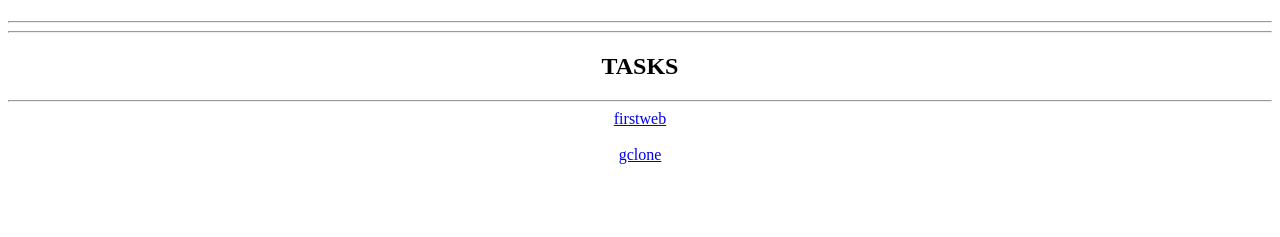
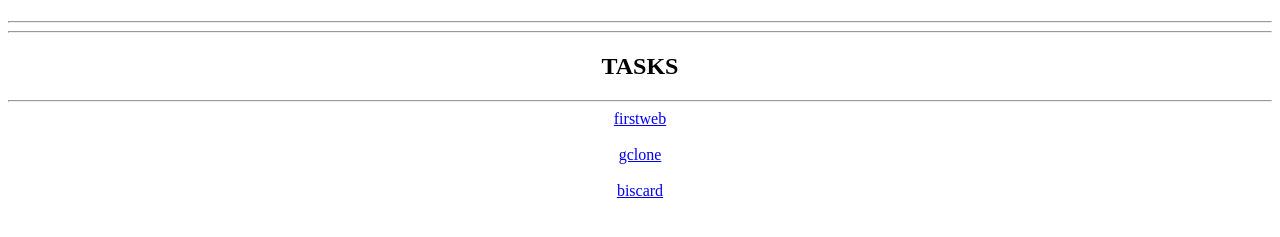
Before and after one commit to LeyaThomas/WebBootcamp_Mulearn, a plain HTML site: page index.html in a window 1280 px wide. Shown: the part 59-296 px from the top of the page. Drawn offline with Linux system fonts and the light colour scheme.

Commit message:
Update index.html

```diff
--- a/index.html
+++ b/index.html
@@ -10,5 +10,6 @@
     <h2>TASKS</h2><hr>
     <a target="_blank" href="firstweb/index.html">firstweb</a><br><br>
      <a target="_blank" href="gclone/index.html">gclone</a><br><br>
+     <a target="_blank" href="biscard/index.html">biscard</a><br><br>
 </body>
 </html>
```
